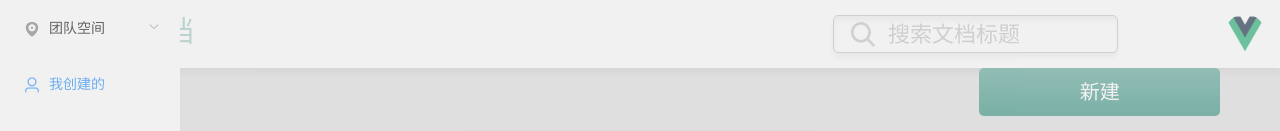
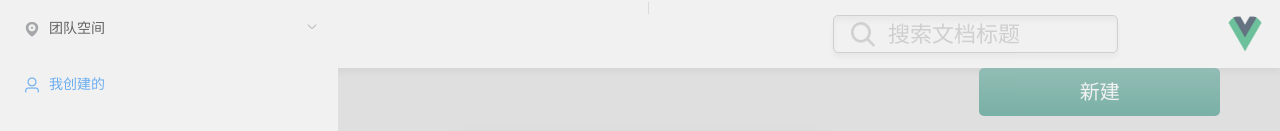
Before and after one commit to 2020-Summer-Project-Workgroup/2020-Summer-Project, a Vue app in the folder Vue/: page /desktop in a window 1280 px wide. Shown: the top 131 px of the page. Built offline with nearby package versions, Linux system fonts and the light colour scheme.

Commit message:
Left Side Bar Component v1.1 (#47)
* change some details

* change some details again

```diff
--- a/Vue/src/components/leftSideBar/LeftSideBar.vue
+++ b/Vue/src/components/leftSideBar/LeftSideBar.vue
@@ -1,6 +1,6 @@
 
 <template>
-  <div class="">
+  <div class="LeftSideBar">
     <el-col :span="12">
       <el-menu
           default-active="2"
@@ -32,6 +32,7 @@
         </el-menu-item>
       </el-menu>
     </el-col>
+    <el-divider direction="vertical"></el-divider>
   </div>
 </template>
 
@@ -50,13 +51,17 @@ export default {
 </script>
 
 <style scoped>
+.LeftSideBar{
+
+}
 .menu_page{
-  position: fixed;
-  top: 71px;
-  left: 0;
+  position: absolute;
+  top: 68px;
+  bottom: 0px;
+  left: 0px;
   min-height: 100%;
-  background-color: #324057;
-  z-index: 99;
+  background-color: #E5E5E5;
+  z-index: 20;
 }
 .el-menu {
   border: none;
@@ -65,7 +70,7 @@ export default {
   margin-right: 5px;
 }
 .el-menu-vertical-demo:not(.el-menu--collapse) {
-  width: 180px;
+  width: 338px;
   min-height: 240px;
 }
 
```
